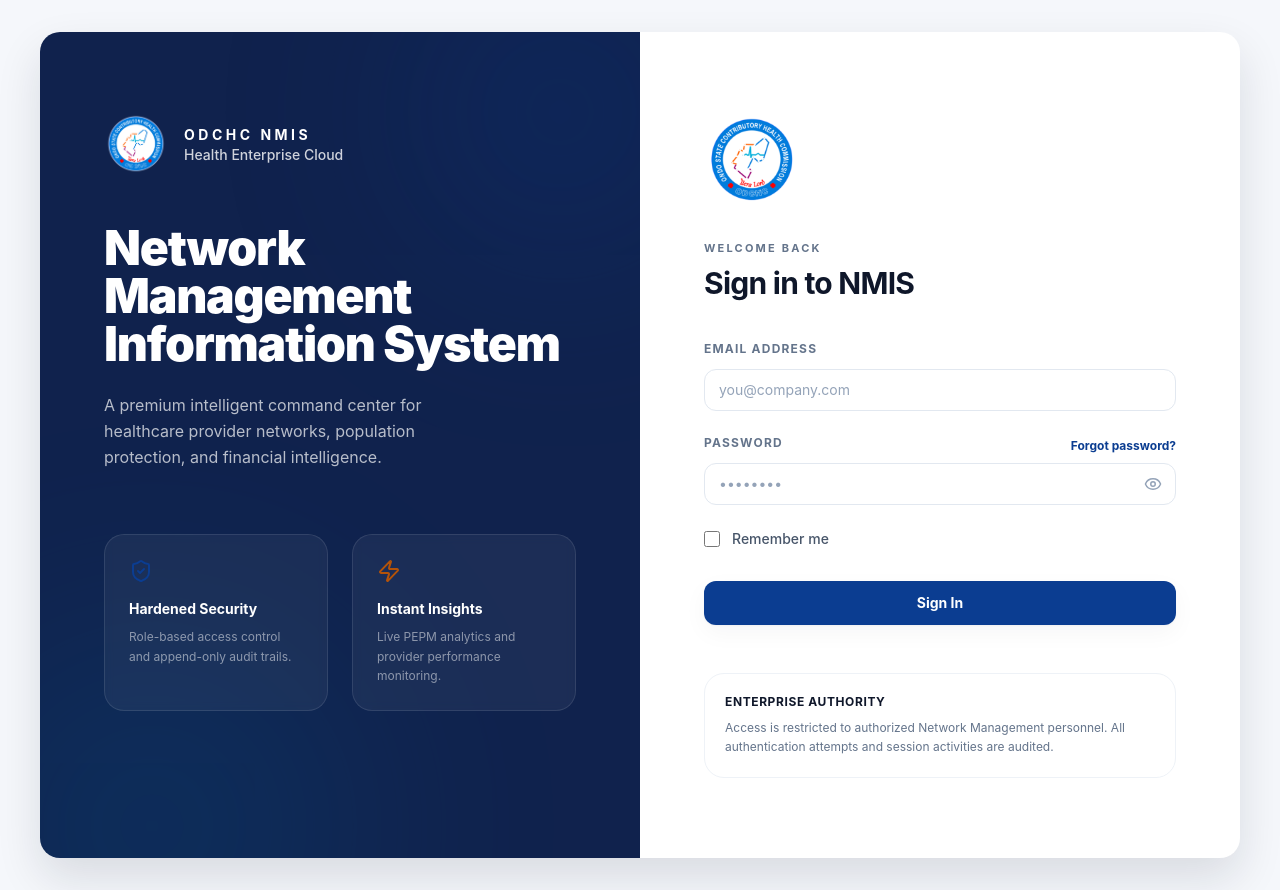
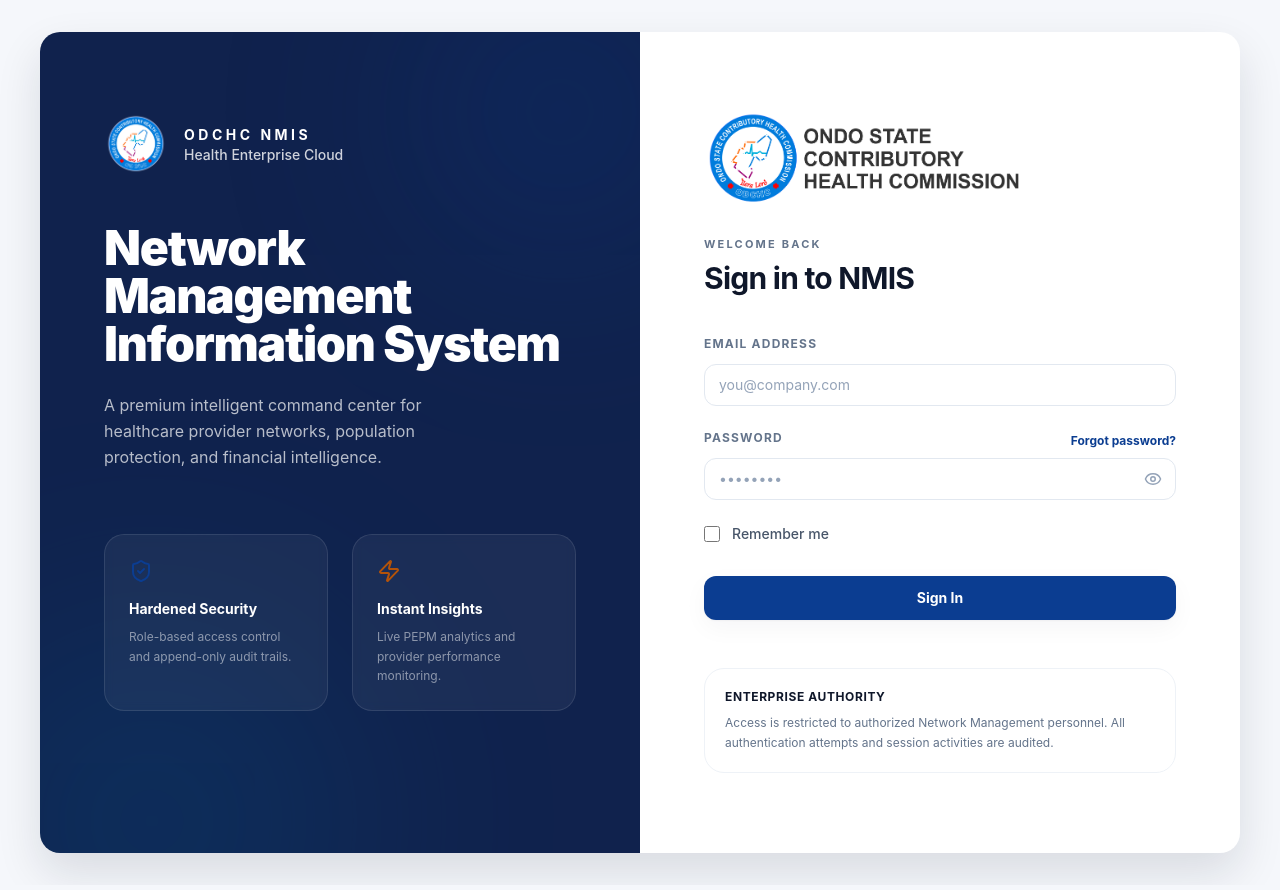
Before and after one commit to Ajumobi1/Network-Management-Information-System, a React (Vite) app: page /login in a window 1280 px wide. Built offline with nearby package versions, Linux system fonts and the light colour scheme; no server answers.

Commit message:
fix: keep circular seal left and restore horizontal ODCHC logo right

```diff
--- a/src/pages/auth/LoginPage.tsx
+++ b/src/pages/auth/LoginPage.tsx
@@ -89,8 +89,8 @@ export default function LoginPage() {
         {/* Right Side: Login Form */}
         <section className="flex flex-col justify-center px-8 py-12 md:px-16 md:py-20">
           <div className="mb-10">
-            <div className="mb-8 flex h-24 w-24 items-center justify-start overflow-hidden">
-              <img src="/assets/odchc-logo.png" alt="Ondo State Contributory Health Commission logo" className="h-full w-full object-contain" />
+            <div className="mb-8 flex h-auto w-full max-w-[320px] items-center justify-start overflow-hidden">
+              <img src="/assets/odchc-horizontal-logo.png" alt="Ondo State Contributory Health Commission logo" className="h-auto w-full object-contain" />
             </div>
             <p className="text-[0.6875rem] font-bold uppercase tracking-[0.2em] text-brand-muted">Welcome back</p>
             <h2 className="mt-2 text-3xl font-bold tracking-tight text-brand-foreground">Sign in to NMIS</h2>
```
Also changed, not shown: public/assets/odchc-horizontal-logo.png (added).
